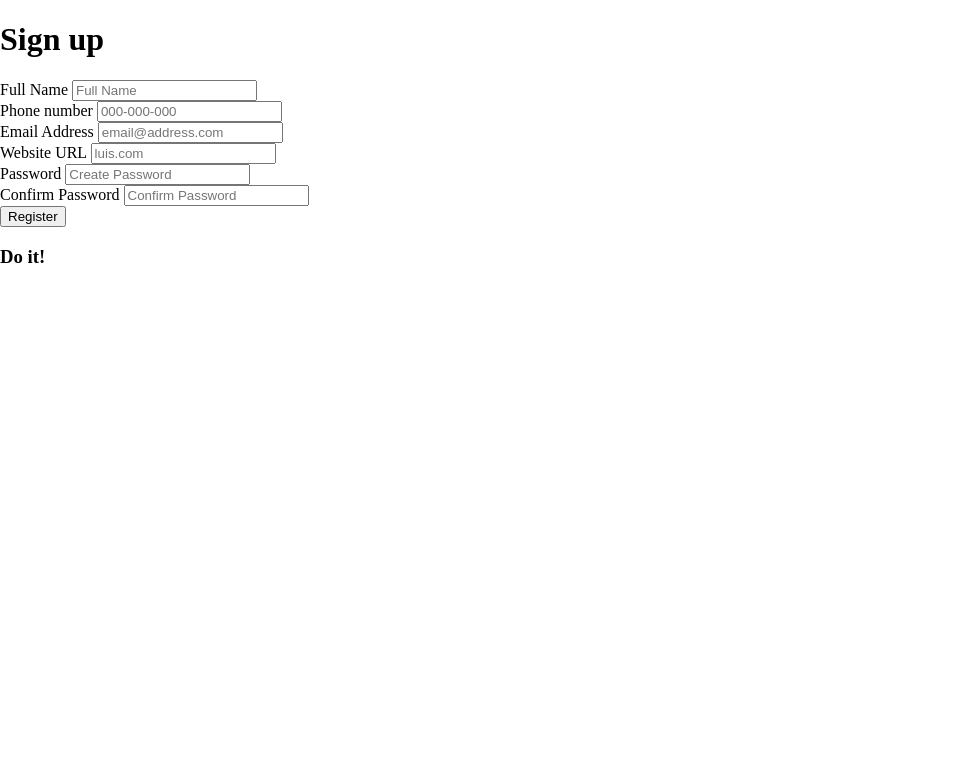
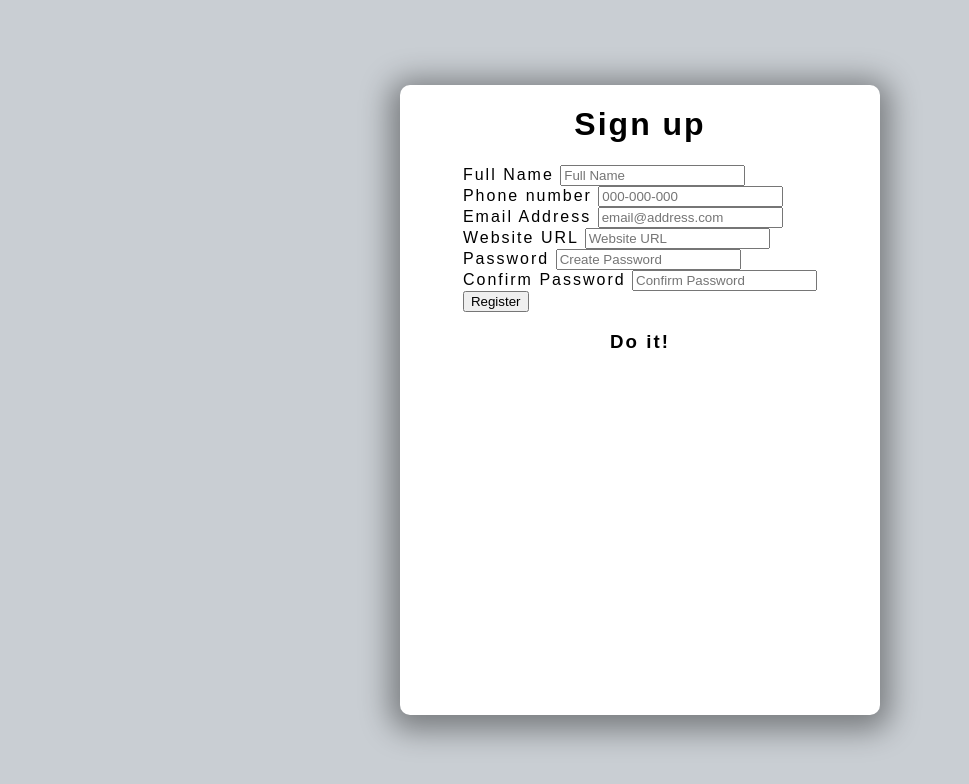
Before and after one commit to Sdaewa/form_validator_template, a plain HTML site: page index.html in a window 1280 px wide. Shown: the whole page, without its empty margins (0-969 px from the left). Drawn offline with Linux system fonts and the light colour scheme.

Commit message:
shadow container

```diff
--- a/index.html
+++ b/index.html
@@ -27,7 +27,7 @@
             </div>
             <div class="form-group">
                 <label for="website">Website URL</label>
-                <input type="url" id="website" placeholder="luis.com">
+                <input type="url" id="website" placeholder="Website URL">
             </div>
             <div class="form-group">
                 <label for="password1">Password</label>
--- a/style.css
+++ b/style.css
@@ -7,4 +7,21 @@ html {
 body {
   margin: 0;
   min-height: 100vh;
+  font-family: Sens, sans-serif;
+  letter-spacing: 2px;
+  display: flex;
+  align-items: center;
+  justify-content: center;
+  background: #c9ced3;
 }
+
+.container {
+  width: 480px;
+  height: 630px;
+  background: white;
+  display: flex;
+  flex-direction: column;
+  align-items: center;
+  border-radius: 10px;
+  box-shadow: 0 5px 30px 10px rgba(0, 0, 0, 0.4);
+}
```
